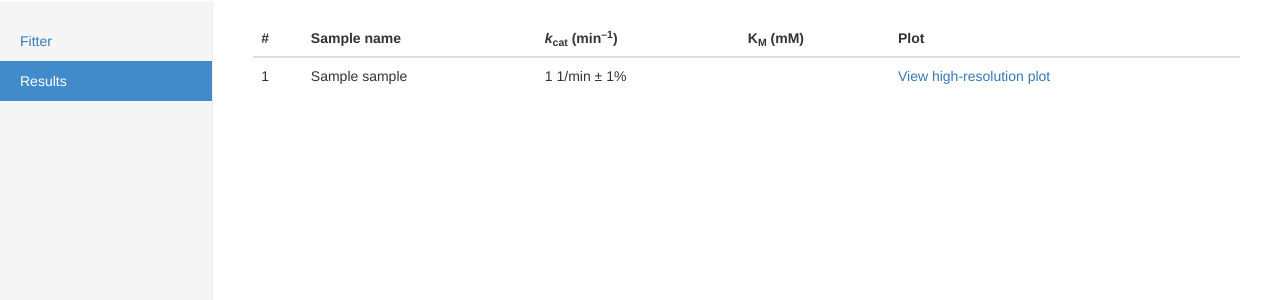
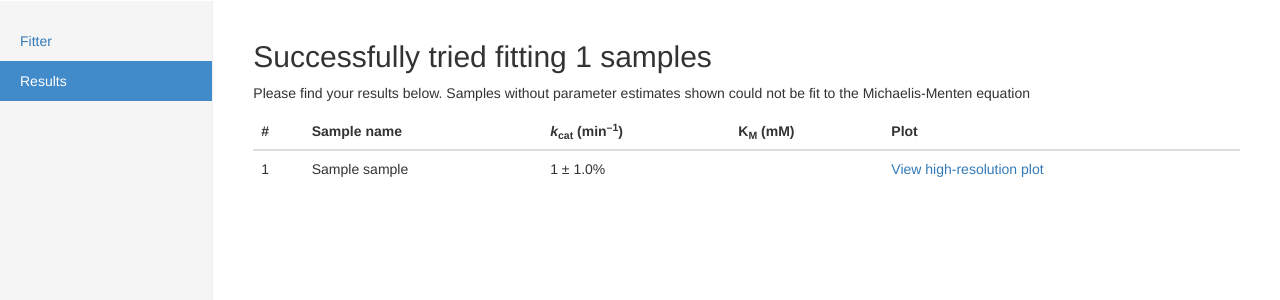
Before and after one commit to dacarlin/enzyme-design-kit, a Flask app: template templates/results.html in a window 1280 px wide. Shown: the part 50-350 px from the top of the page. Run offline with Flask 2, Linux system fonts and the light colour scheme; the template is opened without the code that fills it: most values are stand-ins (such as "Sample title", 1, 10 or a date in 2020); some libraries are stand-ins or nearby versions.

Commit message:
Changed formatting and fit entire Bagel data set

```diff
--- a/fitter.py
+++ b/fitter.py
@@ -64,6 +64,8 @@ def upload_file():
       popt, perr = do_fit( df )
       fig, ax = plt.subplots()
       fig.suptitle( name )
+      #fig.xlab( 'Rate observed' )
+      #fig.ylabel( 'Substrate concentration' )
       ax = plt.scatter( df.s, df.kobs )
       img = StringIO()
       fig.savefig( img )
--- a/static/dashboard.css
+++ b/static/dashboard.css
@@ -1,7 +1,6 @@
 /*my styles*/
 
 td img { width: 280px; }
-input#file { padding: 20px; background: #eee; border: dotted 1px #000;}
 .form-signin { width: 400px; margin: 0 auto;}
 .submit-button { margin-top: 20px; }
 
--- a/templates/results.html
+++ b/templates/results.html
@@ -43,6 +43,8 @@
         </div>
         <div class="col-sm-9 col-sm-offset-3 col-md-10 col-md-offset-2 main">
           <div class="table-responsive">
+            <h2>Successfully tried fitting {{ plots|length }} samples </h2>
+            <p>Please find your results below. Samples without parameter estimates shown could not be fit to the Michaelis-Menten equation</p>
             <table class="table">
               <thead>
                 <tr>
@@ -64,12 +66,12 @@
                   </td>
                   <td>
                     {% if popt[0] > 0 %}
-                      {{ '{0:0.0f} 1/min ± {1:0.0f}%'.format( popt[0], perr[0] ) }}
+                      {{ '{0:0.0f} ± {1:0.1f}%'.format( popt[0], perr[0] ) }}
                     {% endif %}
                   </td>
                   <td>
                     {% if popt[1] > 0 %}
-                      {{ '{0:0.0f} mM ± {1:0.1f}%'.format( popt[1]*1000, perr[1] ) }}
+                      {{ '{0:0.1f} ± {1:0.1f}%'.format( popt[1]*1000, perr[1] ) }}
                     {% endif %}
                   </td>
                   <td>
```
Also changed, not shown: templates/index.html (+1 -16 lines), uploads/example_data.csv.
